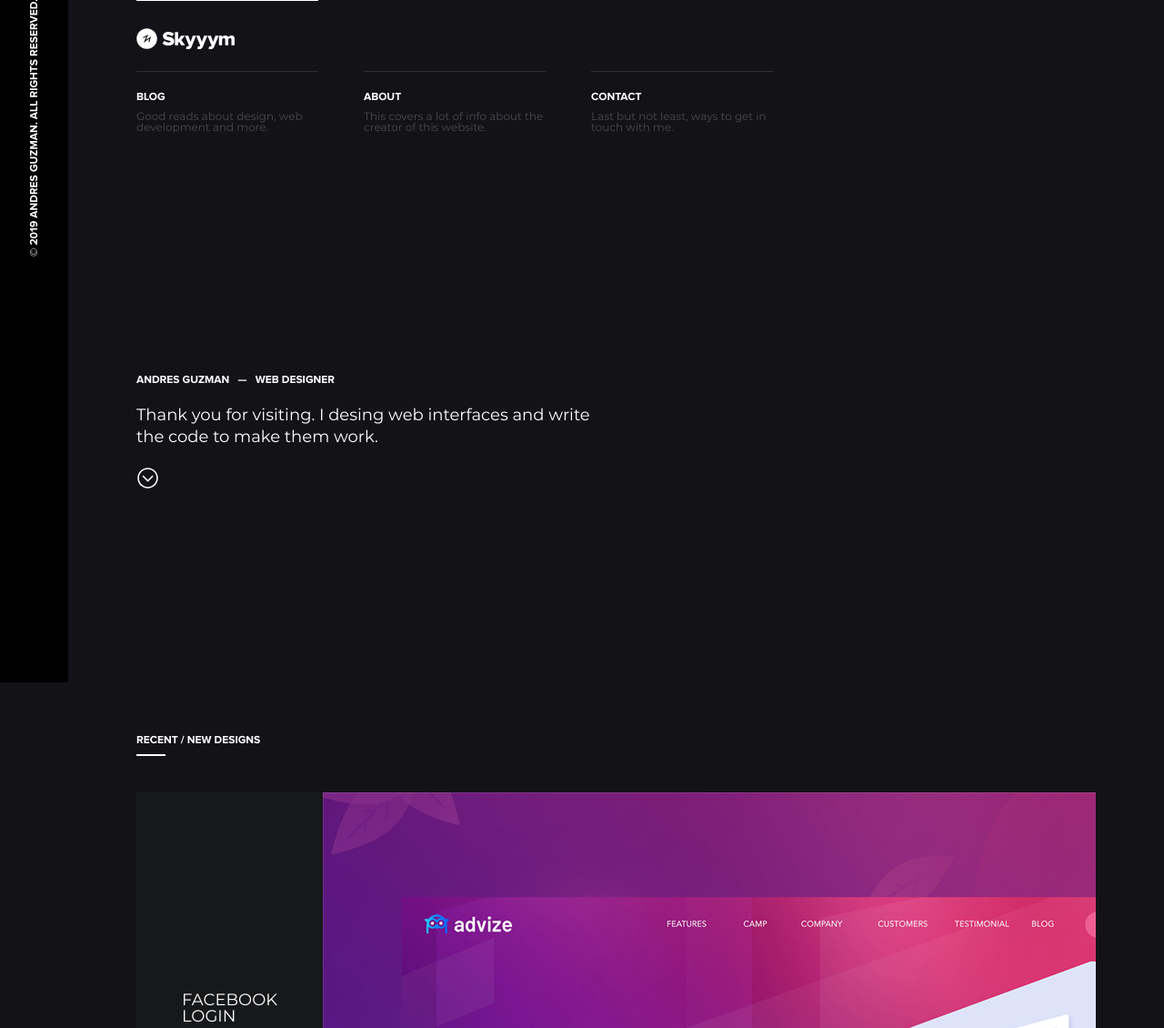
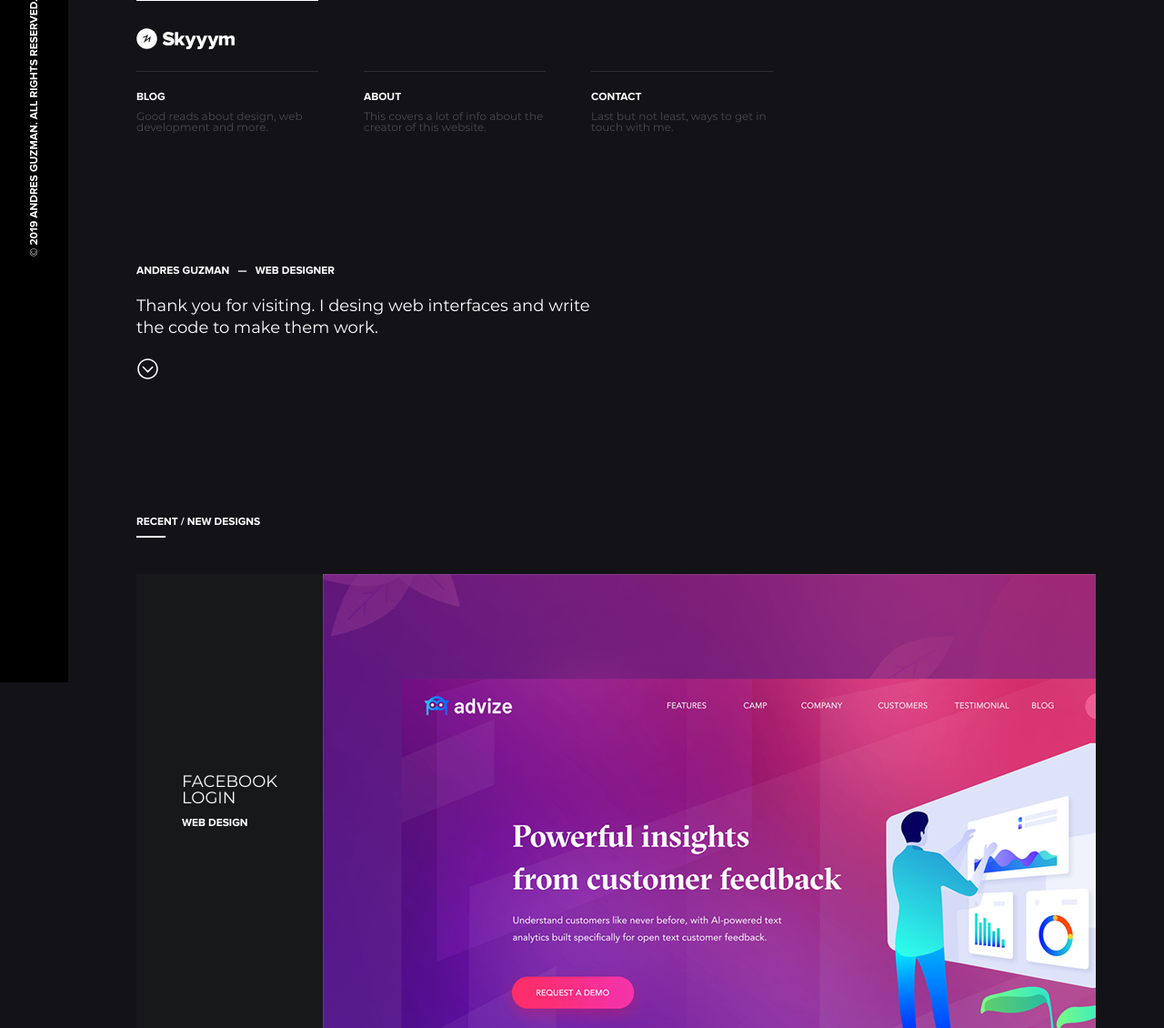
Before and after one commit to andres-guzman/skyyym.com, a PHP site: page / in a window 1280 px wide. Shown: the part 50-1180 px from the top of the page at 91% size. Run offline with PHP 8.4, Linux system fonts and the light colour scheme.

Commit message:
intro height

```diff
--- a/css/skyyym.css
+++ b/css/skyyym.css
@@ -315,7 +315,7 @@ nav {
 
 #intro {
     display: flex;
-    min-height: 80vh;
+    min-height: 50vh;
     flex-direction: column;
     justify-content: center;
     transition: all .55s ease 0s;
```
